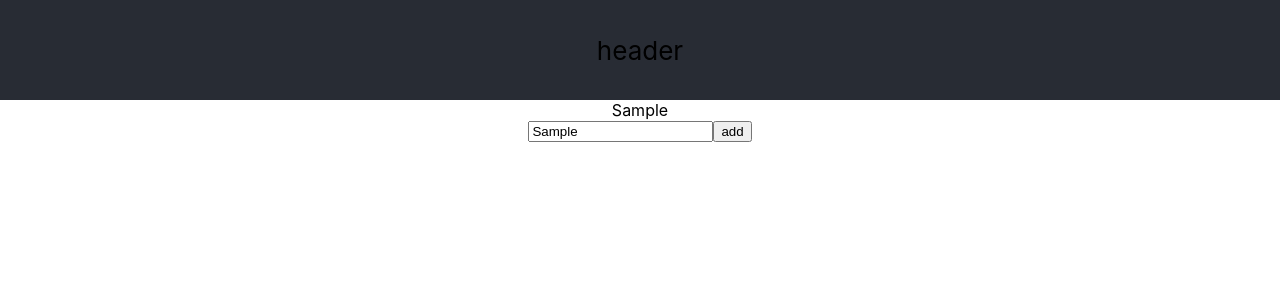
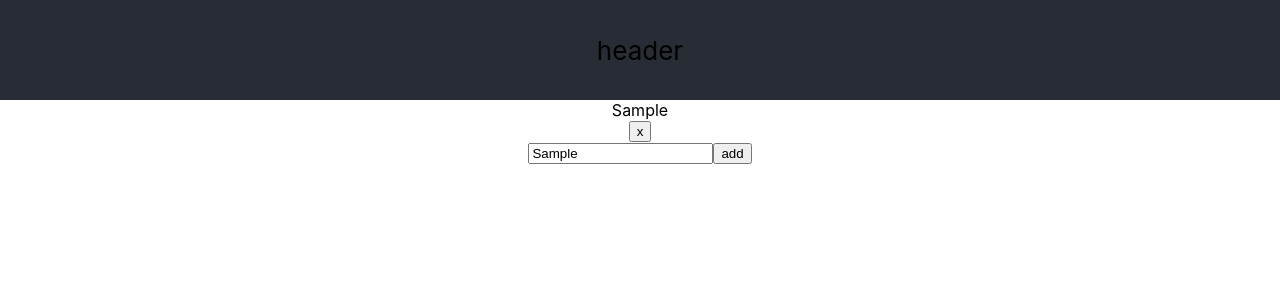
Before and after one commit to xhzhe/todo-list, a React (Create React App) app: page / in a window 1280 px wide. Both pictures are taken after typing "Sample" into the empty fields and a click on the button "add". Shown: the top 300 px of the page. Built offline with nearby package versions, Linux system fonts and the light colour scheme.

Commit message:
[alex xu,spike lu] feature: add TodoContainer

```diff
--- /dev/null
+++ b/src/components/Todo/index.css
@@ -0,0 +1,6 @@
+.done {
+    text-decoration: line-through;
+}
+.not-done {
+
+}
--- a/src/components/Todo/index.jsx
+++ b/src/components/Todo/index.jsx
@@ -1,11 +1,29 @@
 import React from "react";
+import './index.css'
+class Todo extends React.Component {
+    constructor(props) {
+        super(props);
+        this.state = {
+            done: this.props.done
+        }
+    }
 
-class Todo extends React.Component{
 
+    delete = () => {
+        this.props.deleteTodo(this.props.index);
+    }
+
+    done = () => {
+        this.props.doneTodo(this.props.index);
+        this.setState({done: !this.state.done})
+    }
 
     render() {
         return <div>
-            {this.props.value}
+            <div onClick={this.done} className={this.state.done ? 'done' : 'not-done'}>
+                {this.props.value}
+            </div>
+            <button onClick={this.delete}>x</button>
         </div>
 
     }
--- a/src/components/TodoList/index.jsx
+++ b/src/components/TodoList/index.jsx
@@ -1,10 +1,11 @@
 import React from "react";
-import Todo from "../Todo";
+import TodoContainer from "../../containers/TodoContainer";
 
 class TodoList extends React.Component{
     render() {
         return <div>
-            {this.props.todo.map((text, index) => <Todo key={index} value={text}/>)}
+            {this.props.todo.map((item, index) => <TodoContainer key={index} value={item.text} done={item.done}
+                                                                 index={index}/>)}
         </div>
     }
 }
--- /dev/null
+++ b/src/containers/TodoContainer.jsx
@@ -0,0 +1,17 @@
+import Todo from "../components/Todo";
+import {connect} from "react-redux";
+
+const mapDispatchToProps = dispatch => {
+    return {
+        deleteTodo: (id) => {
+            dispatch({type: "DELETE_TODO", id: id})
+        },
+        doneTodo: (id) => {
+            dispatch({type: "DONE_TODO", id: id})
+        }
+    }
+}
+
+
+const TodoContainer = connect(null, mapDispatchToProps)(Todo);
+export default TodoContainer;
--- a/src/reducers/todoReducer.jsx
+++ b/src/reducers/todoReducer.jsx
@@ -1,7 +1,20 @@
-export const todo = (state = [], action) => {
-    switch (action.type){
+const initTodoList = []
+
+export const todo = (state = initTodoList, action) => {
+    switch (action.type) {
         case "ADD_TODO_LIST":
-            return [...state,action.text]
+            return [...state, {text: action.text, done: false}]
+        case "DELETE_TODO":
+            return [...state].filter((item, index) => index !== action.id)
+        case "DONE_TODO":
+            let todo = state;
+            for (let index = 0; index < todo.length; index++) {
+                if (index === action.id) {
+                    todo[index].done = !todo[index].done
+                    break;
+                }
+            }
+            return todo;
         default:
             return state;
     }
```
